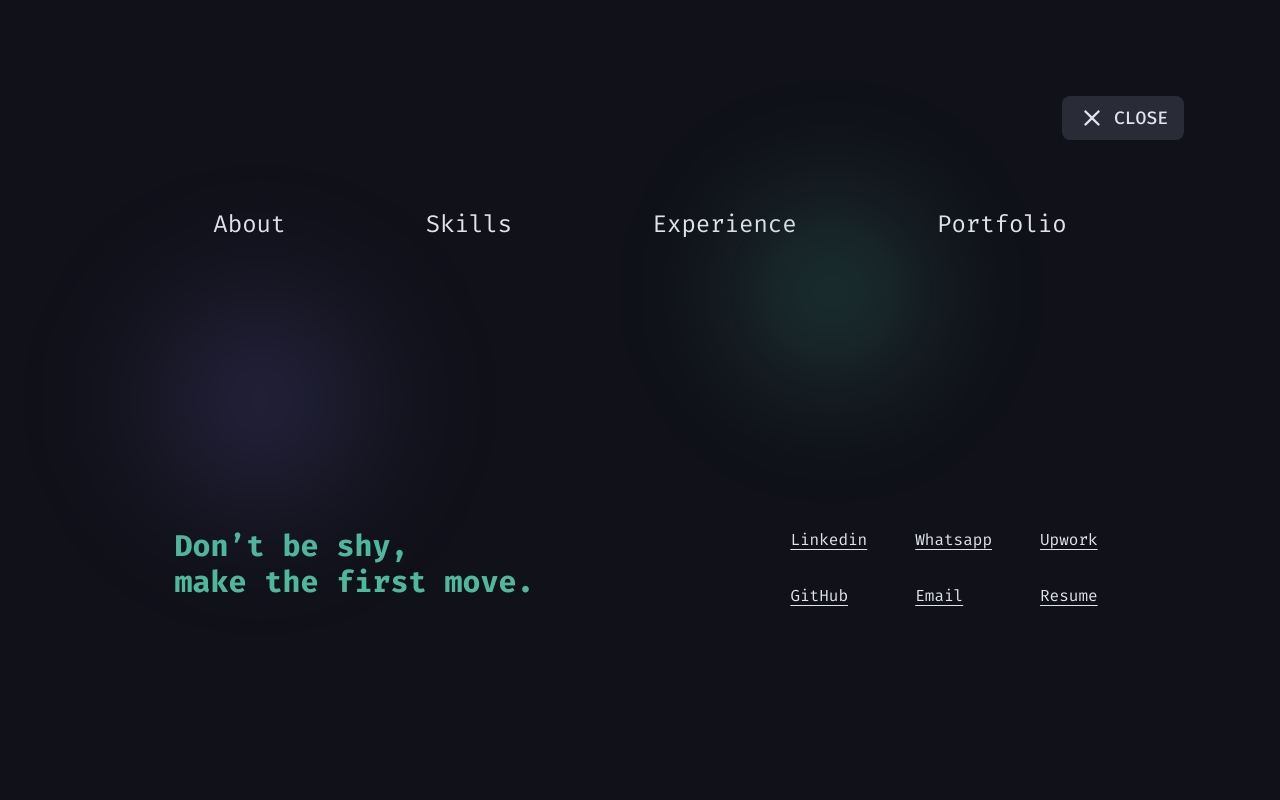
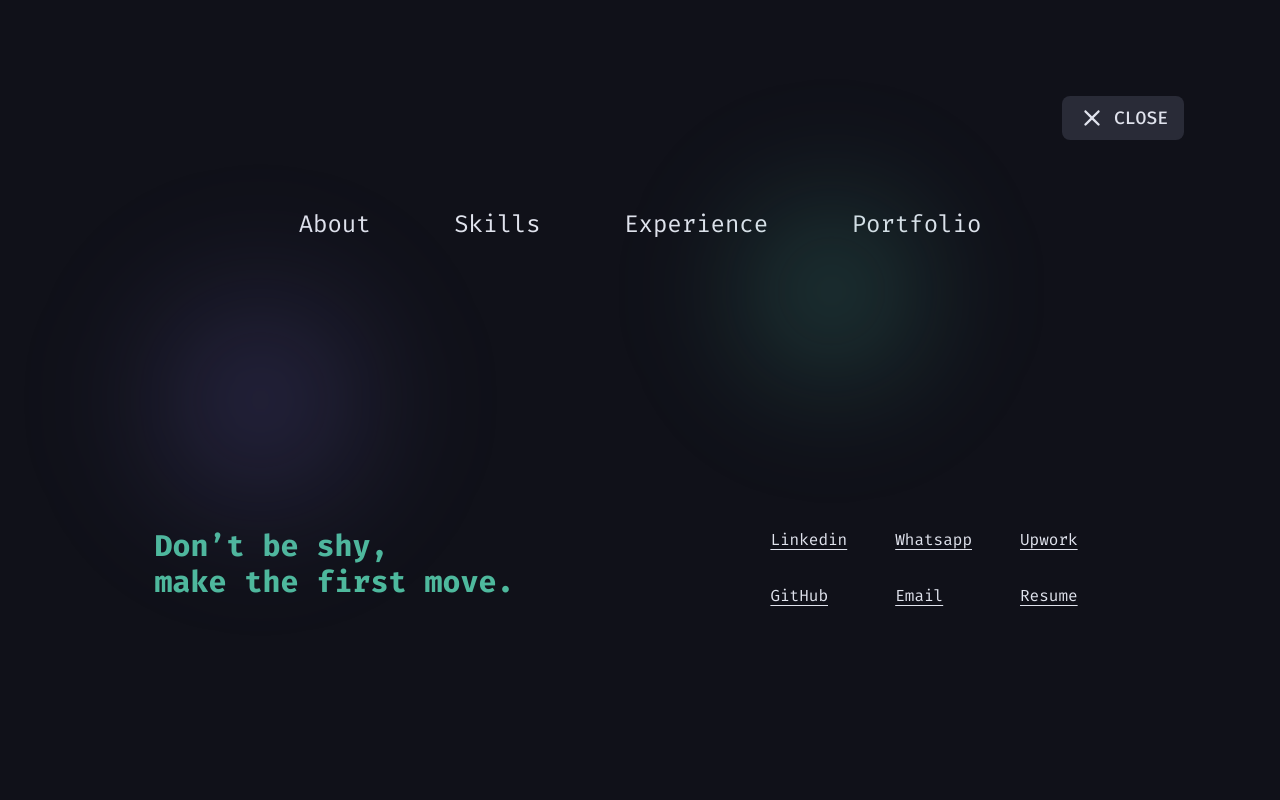
Before and after one commit to Ninise/nikita_website_v2, a Next.js app: page / in a window 1280 px wide. Both pictures are taken after a click on the button "MENU". Shown: the top 800 px of the page. Built offline with nearby package versions, Linux system fonts and the light colour scheme.

Commit message:
working on menu fixes

```diff
--- a/src/components/home/HomeFooter.tsx
+++ b/src/components/home/HomeFooter.tsx
@@ -2,12 +2,11 @@ export const HomeFooter = ({ isFooter }: { isFooter: boolean }) => {
   const TYPE_FOOTER: string =
     'flex max-sm:flex-col flex-row w-screen px-96 max-xl:px-52 max-sm:px-0 max-sm:w-[300px] justify-between justify-self-center space-x-36 max-xl:space-x-0';
   const TYPE_MENU: string =
-    'flex flex-row justify-between justify-self-center space-x-52 ms-10 max-xl:space-x-0 max-sm:flex-col';
+    'flex flex-row justify-between px-[20%] space-x-52 max-xl:px-[0px] max-xl:space-x-0 max-sm:flex-col';
 
   return (
     <section className='grid pt-72 max-sm:pt-30'>
-      <div className='justify-self-center'>
-        <div className='flex flex-col gap-y-8'>
+      <div className='flex flex-col gap-y-8 items-center'>
         <div className={isFooter ? TYPE_FOOTER : TYPE_MENU}>
           <h2
             className={
@@ -91,7 +90,6 @@ export const HomeFooter = ({ isFooter }: { isFooter: boolean }) => {
           <div></div>
         )}
       </div>
-      </div>
     </section>
   );
 };
--- a/src/components/home/HomeMenu.tsx
+++ b/src/components/home/HomeMenu.tsx
@@ -14,7 +14,7 @@ export const HomeMenu: React.FC<HomeHeaderProps<() => void>> = ({ fun }) => {
     <div
       id='menu'
       className='fixed z-30 w-full h-full bg-menu-back justify-center items-top duration-700'>
-      <div className='flex flex-col mt-52 z-50'>
+      <div className='flex flex-col mt-52 z-50 px-[10%]'>
         <button
           className={
             'flex flex-row fixed top-24 right-24 items-center px-4 py-2 bg-menu-back-button text-dark-blue hover:text-menu-button hover:bg-dark-blue fill-dark-blue rounded-lg ' +
```
Lines whose indentation alone changed are shown as unchanged.
